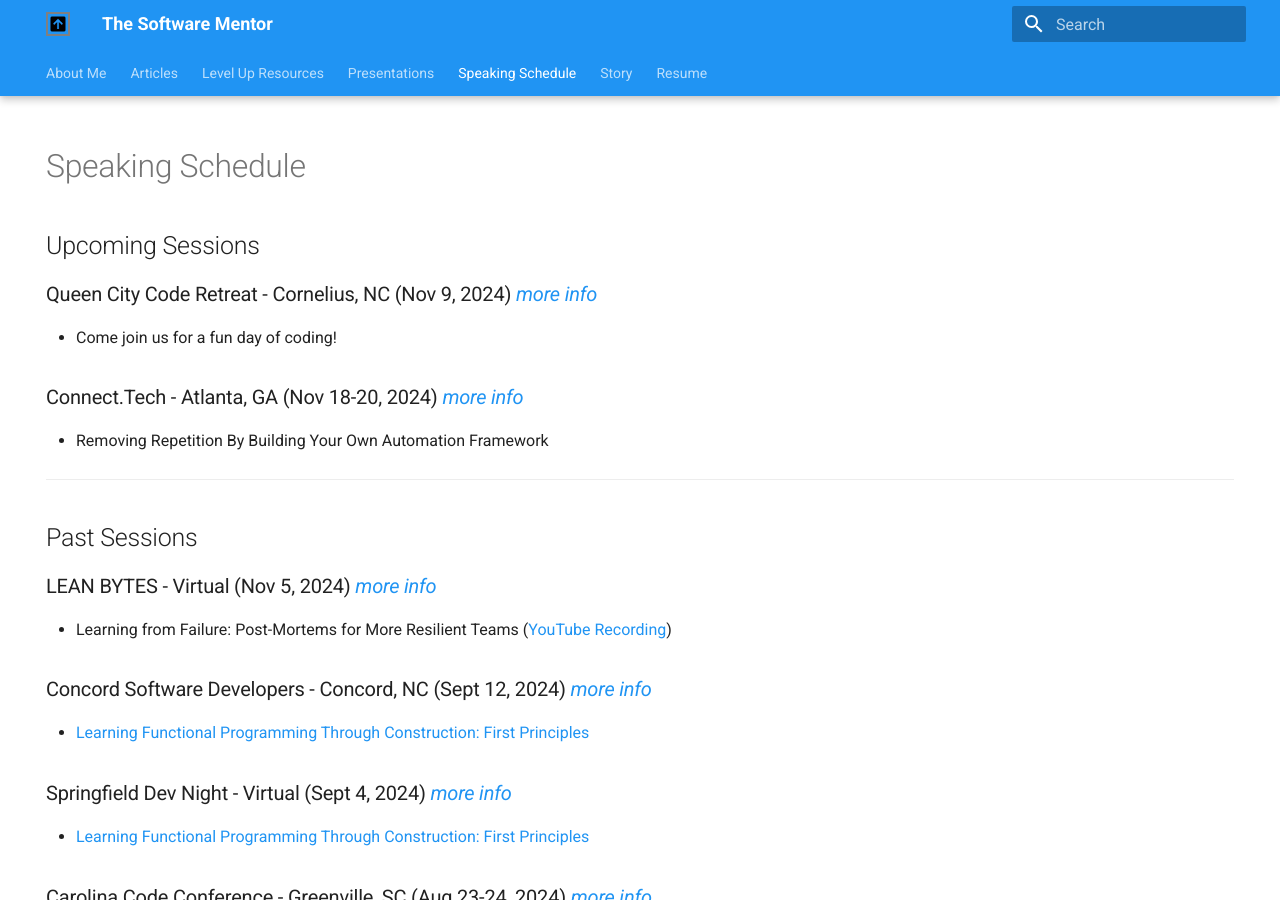
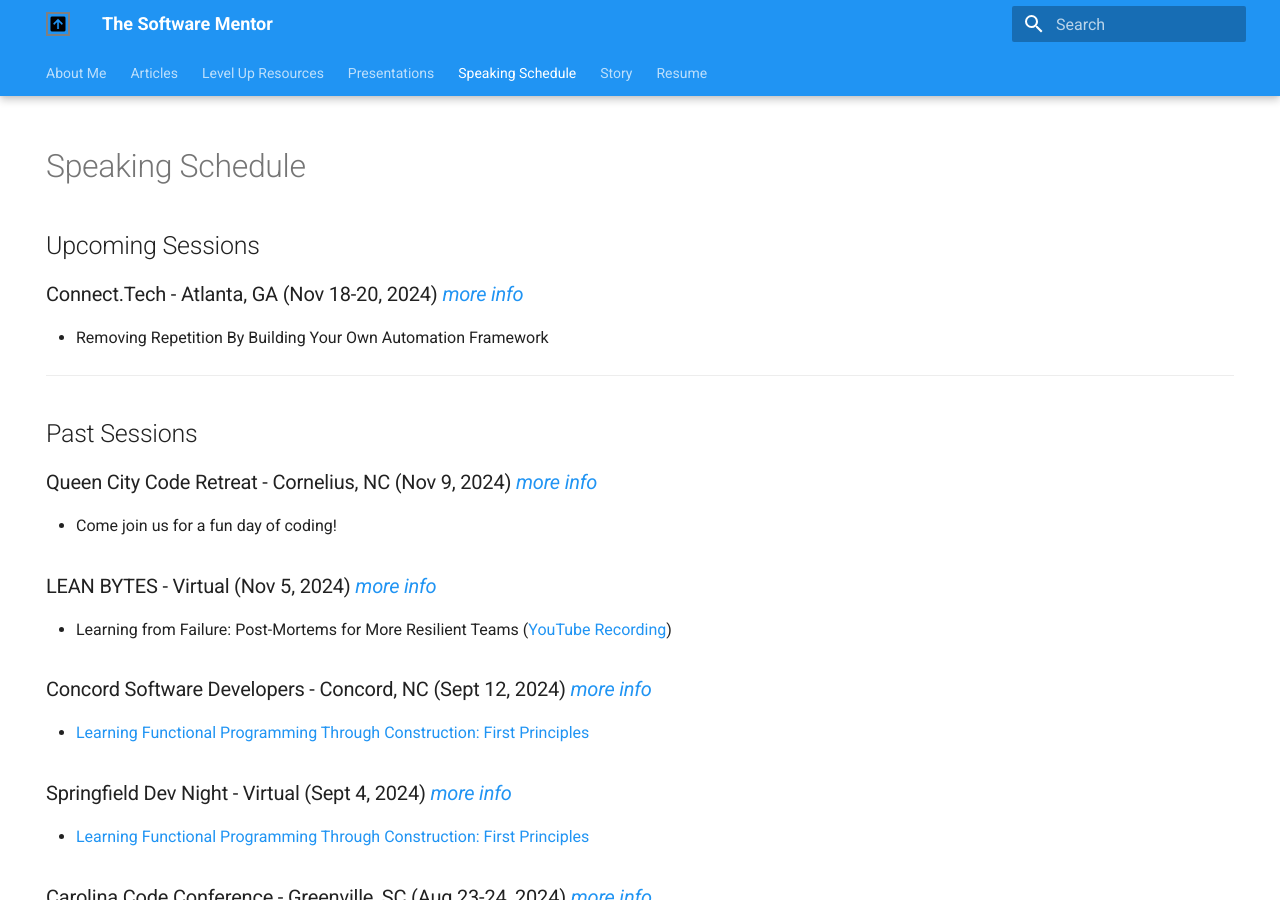
Before and after one commit to cameronpresley/blog, an MkDocs documentation site: the page built from docs/speaking-schedule.md, in a window 1280 px wide and 900 px high. Built offline with MkDocs 1.6.1 and Material for MkDocs 9.7.7, drawn with Linux system fonts in a browser that asks for light colours; plug-ins that fetch from the network failed and are left out.

```diff
--- a/docs/speaking-schedule.md
+++ b/docs/speaking-schedule.md
@@ -7,16 +7,16 @@ hide:
 # Speaking Schedule
 ## Upcoming Sessions
 
-### Queen City Code Retreat - Cornelius, NC (Nov 9, 2024) _[more info](https://www.eventbookings.com/b/event/queen-city-code-retreat)_
-
-- Come join us for a fun day of coding!
-
 ### Connect.Tech - Atlanta, GA (Nov 18-20, 2024) _[more info](https://2024.connect.tech/)_
 
 - Removing Repetition By Building Your Own Automation Framework
 
 ---
 ## Past Sessions
+
+### Queen City Code Retreat - Cornelius, NC (Nov 9, 2024) _[more info](https://www.eventbookings.com/b/event/queen-city-code-retreat)_
+
+- Come join us for a fun day of coding!
 
 ### LEAN BYTES - Virtual (Nov 5, 2024) _[more info](https://leantechniques.com/events/learning-from-failure-post-mortems-for-more-resilient-teams/)_
 
```
